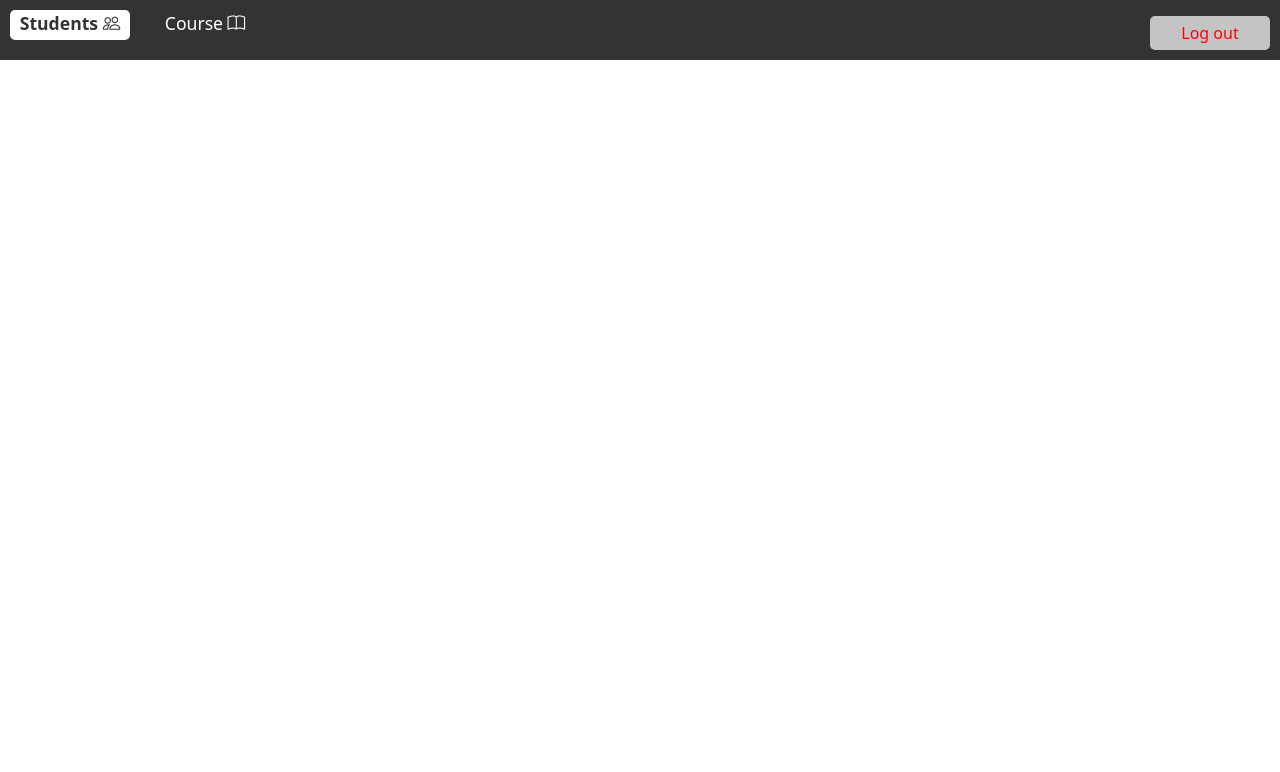
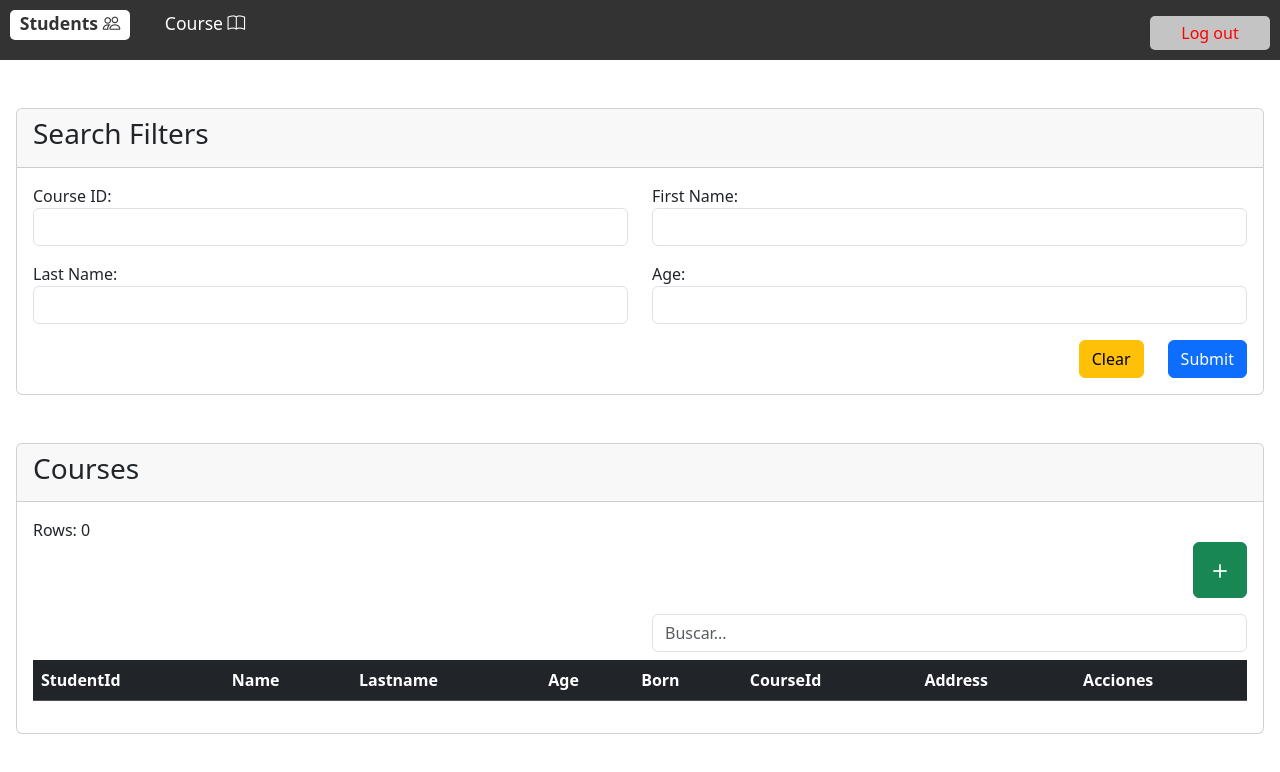
Before and after one commit to watter08/students, an Angular app: page /students in a window 1280 px wide. Shown: the top 772 px of the page. Built offline with nearby package versions, Linux system fonts and the light colour scheme; sample sign-in values are in the browser's storage.

Commit message:
search of students its working

```diff
--- a/src/app/pages/students/students.component.html
+++ b/src/app/pages/students/students.component.html
@@ -1 +1,75 @@
-<app-navbar></app-navbar>
+<div class="course-container">
+    <div class="row">
+        <div class="col-md-12">
+            <app-navbar></app-navbar>
+        </div>
+    </div>
+    <div class="row pt-5">
+        <div class="col-md-12">
+            <div class="max-container">
+                <div class="card mx-3">
+                    <div class="card-header">
+                        <h3 class="card-header-title">Search Filters</h3>
+                    </div>
+                    <div class="card-body">
+                        <form class="row" [formGroup]="studentForm" (ngSubmit)="getStudent()">
+                            <div class="col-md-6 mb-3">
+                              <label for="courseId">Course ID:</label>
+                              <input class="form-control" id="courseId" formControlName="courseId" type="text">
+                            </div>
+
+                            <div class="col-md-6 mb-3">
+                              <label for="name">First Name:</label>
+                              <input class="form-control" id="name" formControlName="name" type="text">
+                            </div>
+
+                            <div class="col-md-6 mb-3">
+                              <label for="lastname">Last Name:</label>
+                              <input class="form-control" id="lastname" formControlName="lastname" type="text">
+                            </div>
+
+                            <div class="col-md-6 mb-3">
+                              <label for="age">Age:</label>
+                              <input class="form-control" id="age" formControlName="age" type="number">
+                            </div>
+
+                            <div class="text-end">
+                                <button type="button" class="btn btn-warning me-4" (click)="cleanInputs()">Clear</button>
+                                <button type="submit" class="btn btn-primary" [disabled]="studentForm.invalid">Submit</button>
+                            </div>
+                          </form>
+
+                    </div>
+                </div>
+            </div>
+        </div>
+    </div>
+    <div class="row">
+        <div class="col-md-12">
+            <!-- <app-course-form-modal #modal [courseData]="selectedCourse" (onSubmit)="handleCourseSave($event)">
+            </app-course-form-modal> -->
+        </div>
+    </div>
+    <div class="row pt-5">
+        <div class="col-md-12">
+            <div class="max-container">
+                <div class="card mx-3">
+                    <div class="card-header">
+                        <h3 class="card-header-title">Courses</h3>
+                    </div>
+                    <div class="card-body">
+                        <div class="course-data">
+                            <div class="text-start"><span>Rows: {{ data.length }}</span></div>
+                            <div class="text-end">
+                                <button type="button" class="btn btn-success" (click)="openModal()">
+                                    <i class="bi bi-plus fs-3"></i>
+                                </button>
+                            </div>
+                        </div>
+                        <app-datatable [headers]="headers" [data]="data" [actions]="actions"></app-datatable>
+                    </div>
+                </div>
+            </div>
+        </div>
+    </div>
+</div>
--- a/src/app/pages/students/students.component.ts
+++ b/src/app/pages/students/students.component.ts
@@ -1,13 +1,87 @@
-import { Component } from '@angular/core';
+import { Component, inject } from '@angular/core';
 import { NavbarComponent } from '../../components/navbar/navbar.component';
+import { CommonModule } from '@angular/common';
+import { FormBuilder, FormGroup, ReactiveFormsModule, Validators } from '@angular/forms';
+import { DatatableComponent } from '../../components/datatable/datatable.component';
+import { StudentService } from '../../services/students/student.service';
 
 @Component({
   selector: 'app-students',
   standalone: true,
-  imports: [NavbarComponent],
+  imports: [CommonModule, ReactiveFormsModule, NavbarComponent, DatatableComponent],
   templateUrl: './students.component.html',
   styleUrl: './students.component.scss'
 })
 export class StudentsComponent {
 
+  headers: string[] = ['StudentId', 'Name', 'Lastname',  'Age', 'Born', 'CourseId', 'Address'];
+  data: any[] = [];
+  selectedCourse: { ID?: string, Description?: string } | null = null;
+
+
+  actions = [
+    { icon: 'bi bi-pencil-square text-success', action: (row: any) => this.updateRow(row) },
+    { icon: 'bi bi-trash text-danger', action: (row: any) => this.deleteRow(row) }
+  ];
+
+  private service = inject(StudentService);
+  studentForm: FormGroup;
+
+  constructor(private fb: FormBuilder) {
+    this.studentForm = this.fb.nonNullable.group({
+      courseId: [''],
+      name: [''],
+      lastname: [''],
+      age: ['']
+    });
+  }
+
+  openModal() {
+    // if (this.modalComponent) {
+    //   this.modalComponent.openModal();
+    // } else {
+    //   console.error('ModalComponent is not initialized');
+    // }
+  }
+
+  cleanInputs() {
+    this.studentForm.reset({
+      courseId: '',
+      description: ''
+    });
+    this.data = [];
+  }
+
+  getStudent() {
+    if (this.studentForm.valid) {
+      this.service.getStudent(this.studentForm.getRawValue()).subscribe(response => {
+       this.data = response;
+      });
+    }
+  }
+
+  handleCourseSave(course: { courseId?: string, description: string }) {
+    // if (course.courseId) {
+    //   this.service.putUpdateCourse(Number(course.courseId), course.description).subscribe((ressponse) => {
+    //     this.data = ressponse;
+    //   });
+    // } else {
+    //   this.service.postAddCourse(course.description).subscribe((response) => {
+    //     if(this.data.length > 0){
+    //       this.data = response;
+    //     }
+    //   });
+    // }
+  }
+
+  updateRow(row: any) {
+    this.selectedCourse = {...row};
+    this.openModal();
+  }
+
+  deleteRow(row: any) {
+    // this.service.deleteCoursseById(Number(row.ID)).subscribe((response) => {
+    //     this.data = response;
+    // });
+  }
 }
--- /dev/null
+++ b/src/app/services/students/student.service.ts
@@ -0,0 +1,49 @@
+import { HttpClient } from '@angular/common/http';
+import { Injectable } from '@angular/core';
+import { Observable, of } from 'rxjs';
+
+@Injectable({
+  providedIn: 'root'
+})
+export class StudentService {
+  private students = [
+    { "StudentId": 1, "CourseId": 1, "Name": "Juan", "Lastname": "Pérez", "Age": 20, "Born": "2004-03-15T00:00:00", "Address": "Calle 123, Ciudad A" },
+    { "StudentId": 2, "CourseId": 2, "Name": "María", "Lastname": "Gómez", "Age": 22, "Born": "2002-07-22T00:00:00", "Address": "Avenida 456, Ciudad B" },
+    { "StudentId": 3, "CourseId": 3, "Name": "Carlos", "Lastname": "López", "Age": 19, "Born": "2005-01-10T00:00:00", "Address": "Calle Falsa 789, Ciudad C" },
+    { "StudentId": 4, "CourseId": 1, "Name": "Ana", "Lastname": "Martínez", "Age": 21, "Born": "2003-05-30T00:00:00", "Address": "Barrio Verde, Ciudad D" },
+    { "StudentId": 5, "CourseId": 2, "Name": "Pedro", "Lastname": "Ramírez", "Age": 23, "Born": "2001-09-12T00:00:00", "Address": "Zona Centro, Ciudad E" },
+    { "StudentId": 6, "CourseId": 3, "Name": "Luisa", "Lastname": "Hernández", "Age": 18, "Born": "2006-12-03T00:00:00", "Address": "Calle Azul, Ciudad F" },
+    { "StudentId": 7, "CourseId": 1, "Name": "José", "Lastname": "Fernández", "Age": 20, "Born": "2004-08-21T00:00:00", "Address": "Avenida Principal, Ciudad G" },
+    { "StudentId": 8, "CourseId": 2, "Name": "Sofía", "Lastname": "Castro", "Age": 19, "Born": "2005-04-18T00:00:00", "Address": "Urbanización Sur, Ciudad H" },
+    { "StudentId": 9, "CourseId": 3, "Name": "Miguel", "Lastname": "Ortega", "Age": 22, "Born": "2002-11-25T00:00:00", "Address": "Calle Roja, Ciudad I" },
+    { "StudentId": 10, "CourseId": 1, "Name": "Elena", "Lastname": "Vega", "Age": 21, "Born": "2003-02-08T00:00:00", "Address": "Colonia Este, Ciudad J" },
+    { "StudentId": 11, "CourseId": 2, "Name": "Diego", "Lastname": "Navarro", "Age": 24, "Born": "2000-06-14T00:00:00", "Address": "Pueblo Nuevo, Ciudad K" },
+    { "StudentId": 12, "CourseId": 3, "Name": "Valeria", "Lastname": "Méndez", "Age": 18, "Born": "2006-10-07T00:00:00", "Address": "Sector Norte, Ciudad L" },
+    { "StudentId": 13, "CourseId": 1, "Name": "Manuel", "Lastname": "Cabrera", "Age": 20, "Born": "2004-09-30T00:00:00", "Address": "Calle Amarilla, Ciudad M" },
+    { "StudentId": 14, "CourseId": 2, "Name": "Andrea", "Lastname": "Silva", "Age": 19, "Born": "2005-07-11T00:00:00", "Address": "Zona Industrial, Ciudad N" },
+    { "StudentId": 15, "CourseId": 3, "Name": "Fernando", "Lastname": "Delgado", "Age": 22, "Born": "2002-03-28T00:00:00", "Address": "Boulevard 5, Ciudad O" },
+    { "StudentId": 16, "CourseId": 1, "Name": "Camila", "Lastname": "Guzmán", "Age": 21, "Born": "2003-12-15T00:00:00", "Address": "Residencial Sur, Ciudad P" },
+    { "StudentId": 17, "CourseId": 2, "Name": "Oscar", "Lastname": "Reyes", "Age": 23, "Born": "2001-05-06T00:00:00", "Address": "Avenida Ancha, Ciudad Q" },
+    { "StudentId": 18, "CourseId": 3, "Name": "Patricia", "Lastname": "Morales", "Age": 18, "Born": "2006-08-19T00:00:00", "Address": "Paseo Central, Ciudad R" },
+    { "StudentId": 19, "CourseId": 1, "Name": "Javier", "Lastname": "Pacheco", "Age": 20, "Born": "2004-11-02T00:00:00", "Address": "Villa del Mar, Ciudad S" },
+    { "StudentId": 20, "CourseId": 2, "Name": "Gabriela", "Lastname": "Rojas", "Age": 19, "Born": "2005-09-17T00:00:00", "Address": "Plaza Mayor, Ciudad T" }
+  ];
+
+  constructor(private http: HttpClient) { }
+
+  getStudent(filters: any): Observable<any[]> {
+    const { courseId, name, lastname, age } = filters;
+
+    let filtered: any = [];
+    filtered = this.students.filter((student) => {
+      const isCourseIdMatch = courseId === '' || courseId === 0 ? true : student.CourseId === courseId;
+      const isNameMatch = name === '' ? true : student.Name.toLocaleLowerCase().includes(name.toLocaleLowerCase());
+      const isLastnameMatch = lastname === '' ? true : student.Lastname.toLocaleLowerCase().includes(lastname.toLocaleLowerCase());
+      const isAgeMatch = age === '' ? true : student.Age === age;
+      return isCourseIdMatch && isNameMatch && isLastnameMatch && isAgeMatch;
+    });
+
+    return of(filtered);
+  }
+
+}
```
